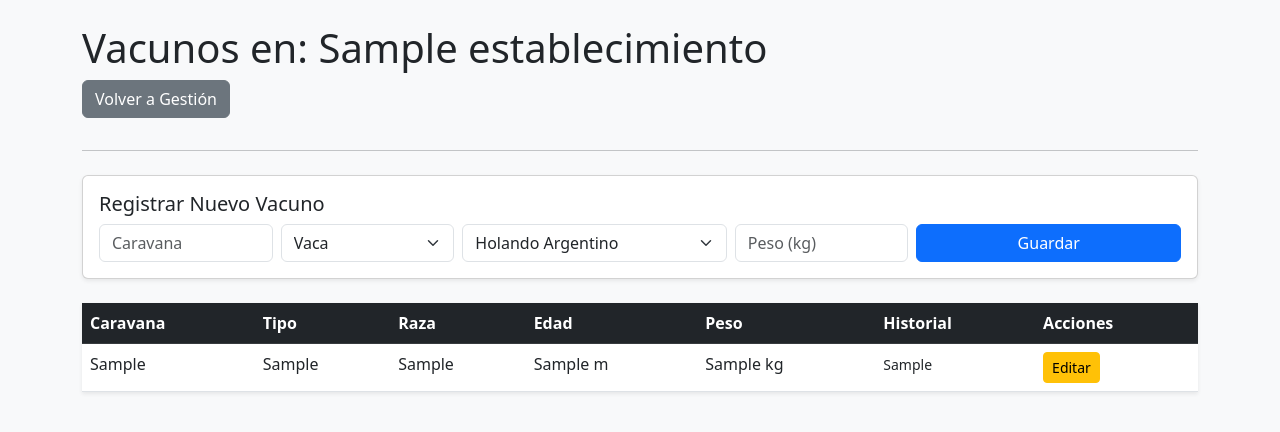
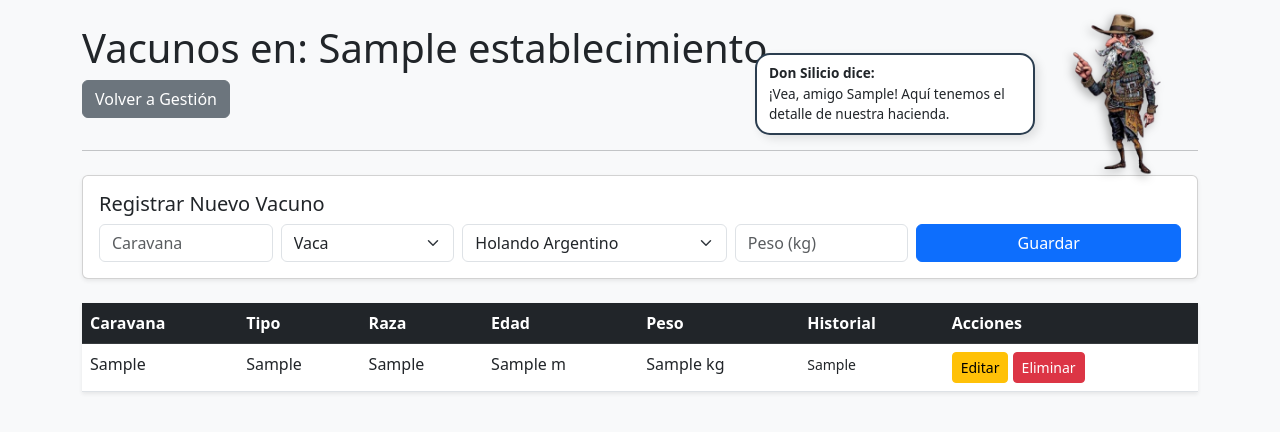
Before and after one commit to pincelarte/Vacunos_Donweb, a PHP site: page /ver_vacas.php?id=1 in a window 1280 px wide. Shown: the top 432 px of the page. Run offline with PHP 8.4, Linux system fonts and the light colour scheme; the visitor is signed in with stand-in values (Sample User, id 1); tables that the repository leaves empty or names only in its code hold one stand-in row (values such as "Sample post").

Commit message:
Se termina el crud agregando el delete. Se incorpora la imagen de don silicio que ira dando las guias para el manejo de la app y el manejo de los try catch, faltan las pruebas QA y validaciones para ingresar ganado  como se hizo en el loggin

```diff
--- a/back/models/Vacuno.php
+++ b/back/models/Vacuno.php
@@ -101,4 +101,15 @@ class Vacuno
     {
         $this->historial = $texto;
     }
+
+    public static function eliminar($caravana)
+    {
+        $db = (new Conexion())->conectar(); // Abrimos conexión [cite: 2026-01-28]
+
+        // Comando: DELETE FROM (Borrar de) la tabla vacunos [cite: 2026-01-28]
+        $stmt = $db->prepare("DELETE FROM vacunos WHERE caravana = :caravana");
+        $stmt->bindParam(':caravana', $caravana);
+
+        return $stmt->execute(); // Devuelve verdadero si lo borró con éxito [cite: 2026-01-28]
+    }
 }
--- a/front/ver_vacas.php
+++ b/front/ver_vacas.php
@@ -31,6 +31,41 @@ $listaVacas = Vacuno::listarPorEstablecimiento($id_establecimiento);
     <meta charset="UTF-8">
     <title>Vacunos - <?php echo $nombreEst; ?></title>
     <link href="https://cdn.jsdelivr.net/npm/bootstrap@5.3.0/dist/css/bootstrap.min.css" rel="stylesheet">
+    <style>
+        .contenedor-asistente {
+            position: fixed;
+            top: 10px;
+            right: 0;
+            /* Ahora lo pegamos al borde derecho [cite: 2026-01-28] */
+            z-index: 1000;
+            display: flex;
+            flex-direction: row;
+            align-items: center;
+        }
+
+        .img-silicio {
+            width: 300px;
+            height: auto;
+            /* Invertimos la imagen para que mire hacia la izquierda (hacia el texto) [cite: 2026-01-28] */
+            transform: scaleX(-1);
+            filter: drop-shadow(3px 3px 5px rgba(0, 0, 0, 0.3));
+        }
+
+        .burbuja-silicio {
+            background: #ffffff;
+            border: 2px solid #2c3e50;
+            border-radius: 15px;
+            padding: 8px 12px;
+            /* Ajustá este número: mientras más negativo, más se acerca al paisano [cite: 2026-01-28] */
+            margin-right: -55px;
+            max-width: 280px;
+            box-shadow: 4px 4px 10px rgba(0, 0, 0, 0.1);
+            font-size: 0.85rem;
+            position: relative;
+            /* Esto asegura que la burbuja quede por "encima" de la imagen [cite: 2026-01-28] */
+            z-index: 1001;
+        }
+    </style>
 </head>
 
 <body class="bg-light">
@@ -101,6 +136,13 @@ $listaVacas = Vacuno::listarPorEstablecimiento($id_establecimiento);
                                 <a href="editar_vaca.php?caravana=<?php echo $vaca['caravana']; ?>" class="btn btn-sm btn-warning">
                                     Editar
                                 </a>
+
+                                <a href="../back/controllers/VacunoController.php?accion=eliminar&caravana=<?php echo $vaca['caravana']; ?>&id_est=<?php echo $id_establecimiento; ?>"
+                                    class="btn btn-sm btn-danger"
+                                    onclick="return confirm('¿Seguro que quiere sacar este animal del sistema?')">
+                                    Eliminar
+                                </a>
+                            </td>
                             </td>
                         </tr>
                     <?php endforeach; ?>
@@ -108,6 +150,22 @@ $listaVacas = Vacuno::listarPorEstablecimiento($id_establecimiento);
             </tbody>
         </table>
     </div>
+    <div class="contenedor-asistente">
+        <div class="burbuja-silicio">
+            <b>Don Silicio dice:</b><br>
+
+            <?php if (empty($listaVacas)): ?>
+                ¡Buenas <?php echo ucfirst($_SESSION['usuario']); ?>!
+                Aún no tengo nada de ganado anotado en mi cuaderno.
+
+            <?php else: ?>
+                ¡Vea, amigo <?php echo ucfirst($_SESSION['usuario']); ?>!
+                Aquí tenemos el detalle de nuestra hacienda.
+            <?php endif; ?>
+
+        </div>
+        <img src="assets/img/DonSilicio-indice.png" class="img-silicio" alt="Don Silicio">
+    </div>
 </body>
 
 </html>
```
Also changed, not shown: back/controllers/VacunoController.php (+16 -6 lines), front/assets/img/DonSilicio-indice.png (added).
